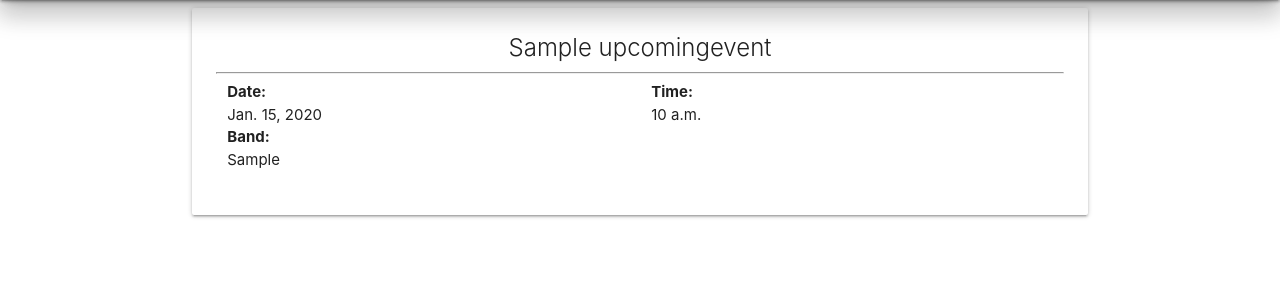
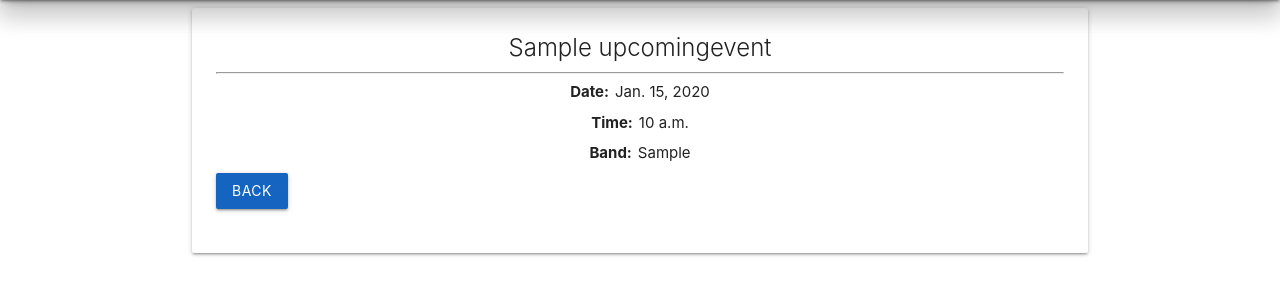
Before and after one commit to Dannyp123/VFW-Post-4100, a Django app: page /event/1/ in a window 1280 px wide. Shown: the part 64-364 px from the top of the page. Run offline with Django 3.2, Linux system fonts and the light colour scheme; tables that the repository leaves empty hold one stand-in row (values such as "Sample post").

Commit message:
worked on the events page

```diff
--- a/app/static/style.css
+++ b/app/static/style.css
@@ -5,6 +5,16 @@
 
 .title {
     padding-left: 14px;
+}
+
+.event-items {
+    display: flex;
+    justify-content: center;
+}
+
+.event-titles{
+    padding-right: 6px;
+    padding-bottom: 8px;
 }
 
 
@@ -92,8 +102,9 @@
     .img-group-two {
         width: 120px;
         display: grid;
-        grid-template-columns: repeat(2, 100px);
-        grid-gap: 15px;
+        grid-template-columns: 145px 145px;
+        padding-left: 172px;
+        grid-gap: 28px;
     }
 
     .military-img {
@@ -135,4 +146,5 @@
     .home-card {
         height: 405px;
     }
+
 }
--- a/app/templates/event.html
+++ b/app/templates/event.html
@@ -21,18 +21,25 @@
         <div class="card-content">
             <div class="center-align card-title">{{event.event_title}}</div>
             <hr>
-            <div class="row">
-                <div class="col l6 s12">
-                    <b>Date:</b>
+            <div class="events">
+                <div class="event-items">
+                    <b class="event-titles">Date:</b>
                     <p>{{event.date}}</p>
                 </div>
-                <div class="col l6 s12">
-                    <b>Time:</b>
+                <div class="event-items">
+                    <b class="event-titles">Time:</b>
                     <p>{{event.time}}</p>
                 </div>
-                <div class="col l12 s12">
-                    <b>Band:</b>
+                <div class="event-items">
+                    <b class="event-titles">Band:</b>
                     <p>{{event.band}}</p>
+                </div>
+            </div>
+            <div class="row">
+                <div class="left-align">
+                    <form action="{% url 'all-events' %}">
+                        <button class="btn waves-effect blue darken-3">Back</button>
+                    </form>
                 </div>
             </div>
         </div>
```
Also changed, not shown: app/templates/all-events.html (+6 -1 lines).
